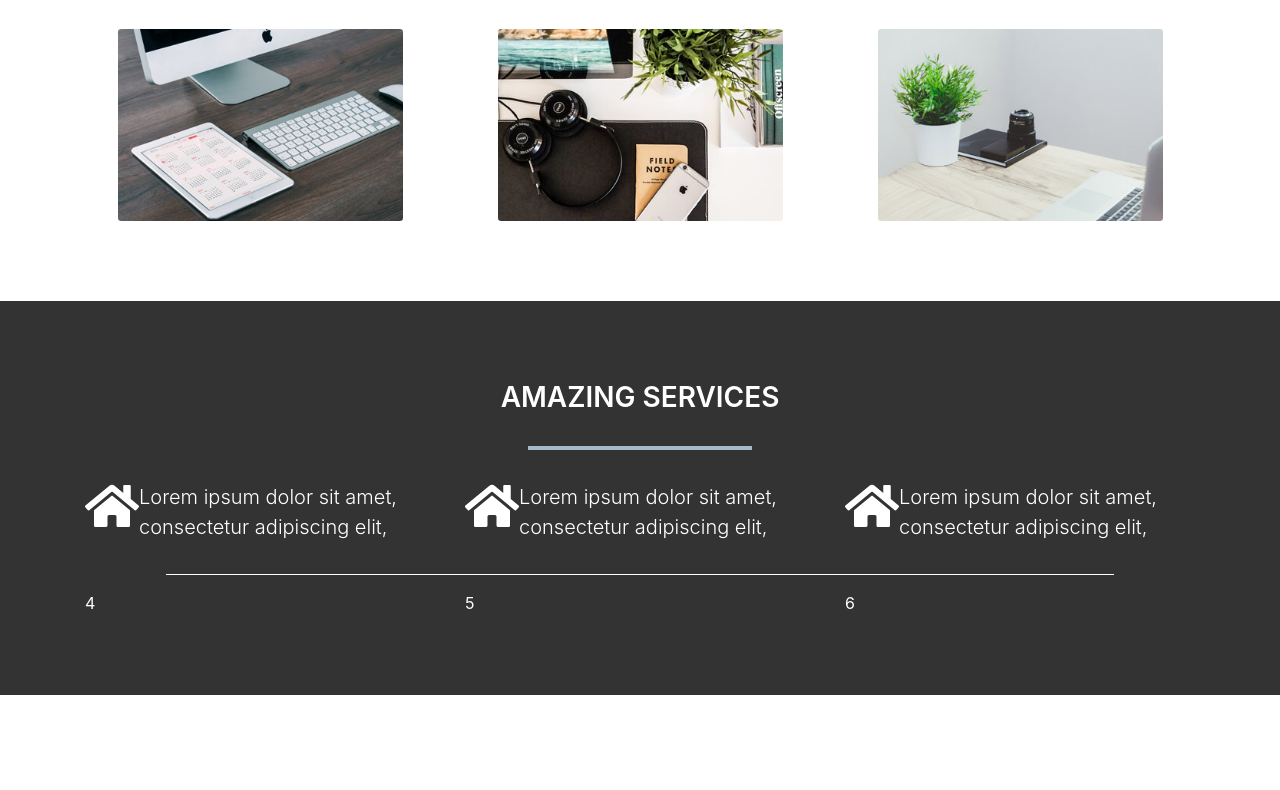
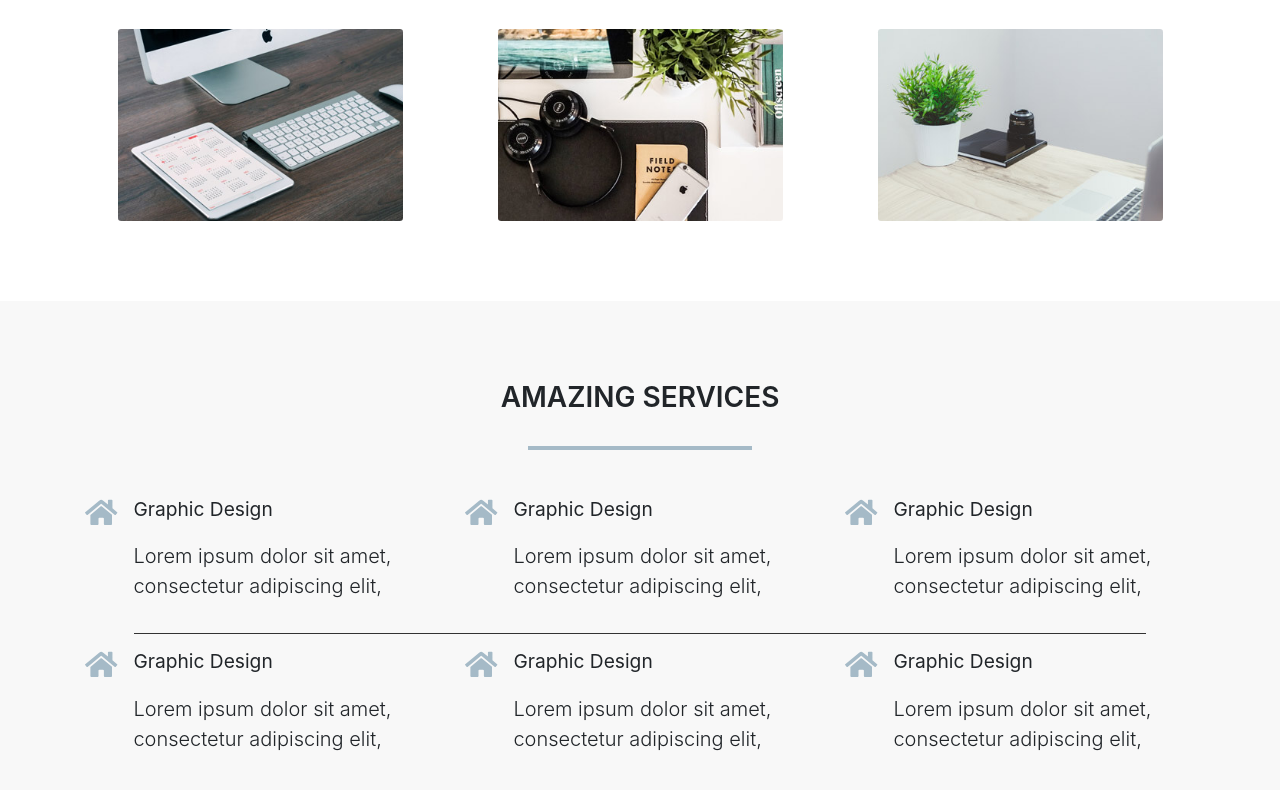
Before and after one commit to record-ye/record, a website built with webpack: page src/index.html in a window 1280 px wide. Shown: the part 1074-1864 px from the top of the page. Built offline with nearby package versions, Linux system fonts and the light colour scheme.

Commit message:
add some service text

```diff
--- a/src/index.html
+++ b/src/index.html
@@ -8,7 +8,7 @@
 
 <head>
   <meta charset="UTF-8">
-  <title>Record | Home</title>
+  <title>Record | Home </title>
   <meta name="viewport" content="width=device-width,initial-scale=1,shrink-to-fit=no">
 
   <link rel="stylesheet" href="https://maxcdn.bootstrapcdn.com/bootstrap/4.0.0/css/bootstrap.min.css" integrity="sha384-Gn5384xqQ1aoWXA+058RXPxPg6fy4IWvTNh0E263XmFcJlSAwiGgFAW/dAiS6JXm"
@@ -112,34 +112,72 @@
 
         <div class="row justify-content-center " id="services-holder">
           <div class="col-md-4 justify-content-between d-flex">
+            <div class="icon-holder">
+              <i class="fa fa-home"></i>
+            </div>
             <div>
-              <i class="fa fa-3x fa-home"></i>
-            </div>
+              <h4>Graphic Design</h4>
               <p class="lead">
                 Lorem ipsum dolor sit amet, consectetur adipiscing elit,
               </p>
             </div>
+          </div>
           <div class="col-md-4 justify-content-between d-flex">
+            <div class="icon-holder">
+              <i class="fa fa-home"></i>
+            </div>
             <div>
-              <i class="fa fa-3x fa-home"></i>
-            </div>
+              <h4>Graphic Design</h4>
               <p class="lead">
                 Lorem ipsum dolor sit amet, consectetur adipiscing elit,
               </p>
             </div>
+          </div>
           <div class="col-md-4 justify-content-between d-flex">
+            <div class="icon-holder">
+              <i class="fa fa-home"></i>
+            </div>
             <div>
-              <i class="fa fa-3x fa-home"></i>
-            </div>
+              <h4>Graphic Design</h4>
               <p class="lead">
                 Lorem ipsum dolor sit amet, consectetur adipiscing elit,
               </p>
             </div>
+          </div>
           <hr />
-          <div class="col-md-4">4</div>
-          <div class="col-md-4">5</div>
-          <div class="col-md-4">6</div>
-
+          <div class="col-md-4 justify-content-between d-flex">
+            <div class="icon-holder">
+              <i class="fa fa-home"></i>
+            </div>
+            <div>
+              <h4>Graphic Design</h4>
+              <p class="lead">
+                Lorem ipsum dolor sit amet, consectetur adipiscing elit,
+              </p>
+            </div>
+          </div>
+          <div class="col-md-4 justify-content-between d-flex">
+            <div class="icon-holder">
+              <i class="fa fa-home"></i>
+            </div>
+            <div>
+              <h4>Graphic Design</h4>
+              <p class="lead">
+                Lorem ipsum dolor sit amet, consectetur adipiscing elit,
+              </p>
+            </div>
+          </div>
+          <div class="col-md-4 justify-content-between d-flex">
+            <div class="icon-holder">
+              <i class="fa fa-home"></i>
+            </div>
+            <div>
+              <h4>Graphic Design</h4>
+              <p class="lead">
+                Lorem ipsum dolor sit amet, consectetur adipiscing elit,
+              </p>
+            </div>
+          </div>
         </div>
       </div>
     </div>
@@ -147,7 +185,7 @@
   <!-- END SERVICES -->
 
   <script src="https://code.jquery.com/jquery-3.3.1.min.js"></script>
-  <script src="https://cdnjs.cloudflare.com/ajax/libs/popper.js/1.12.9/umd/popper.min.js" integrity="sha384-ApNbgh9B+Y1QKtv3Rn7W3mgPxhU9K/ScQsAP7hUibX39j7fakFPskvXusvfa0b4Q"
+  <script src="htps://cdnjs.cloudflare.com/ajax/libs/popper.js/1.12.9/umd/popper.min.js" integrity="sha384-ApNbgh9B+Y1QKtv3Rn7W3mgPxhU9K/ScQsAP7hUibX39j7fakFPskvXusvfa0b4Q"
     crossorigin="anonymous"></script>
   <script src="https://maxcdn.bootstrapcdn.com/bootstrap/4.0.0/js/bootstrap.min.js" integrity="sha384-JZR6Spejh4U02d8jOt6vLEHfe/JQGiRRSQQxSfFWpi1MquVdAyjUar5+76PVCmYl"
     crossorigin="anonymous"></script>
--- a/src/styles/_colors.scss
+++ b/src/styles/_colors.scss
@@ -1,5 +1,6 @@
 $nav-when-top: rgba(0, 0, 0, 0);
 $body-color: #ffffff;
+$sec-body-color: #f8f8f8;
 $main-color: #A5BAC7;
 $sec-color: #31373B;
 $third-color: #333333;
--- a/src/styles/_sevices.scss
+++ b/src/styles/_sevices.scss
@@ -1,7 +1,6 @@
 section#services {
     padding: 5rem 0;
-    background-color: $third-color;
-    color: $main-text-color;
+    background-color: $sec-body-color;
     div#services-header {
         text-align: center;
         text-transform: uppercase;
@@ -11,11 +10,27 @@ section#services {
     }
     div#services-holder {
         width: 100%;
+        margin-top: 1rem;
     }
     hr {
         width: 100%;
-        border-top: .1rem solid $main-text-color;
-        margin-left: 6rem;
-        margin-right: 6rem;
+        border-top: .1rem solid $third-color;
+        margin-left: 4rem;
+        margin-right: 4rem;
+    }
+    div {
+        &.icon-holder {
+            margin-right: 1rem;
+            svg {
+                color: $main-color;
+                font-size: 1.8rem;
+            }
+        }
+        h4 {
+            font-size: 1.2em;
+            padding-bottom: .8rem;
+            font-weight: 400;
+        }
+        p {}
     }
 }
```
Lines whose indentation alone changed are shown as unchanged.
